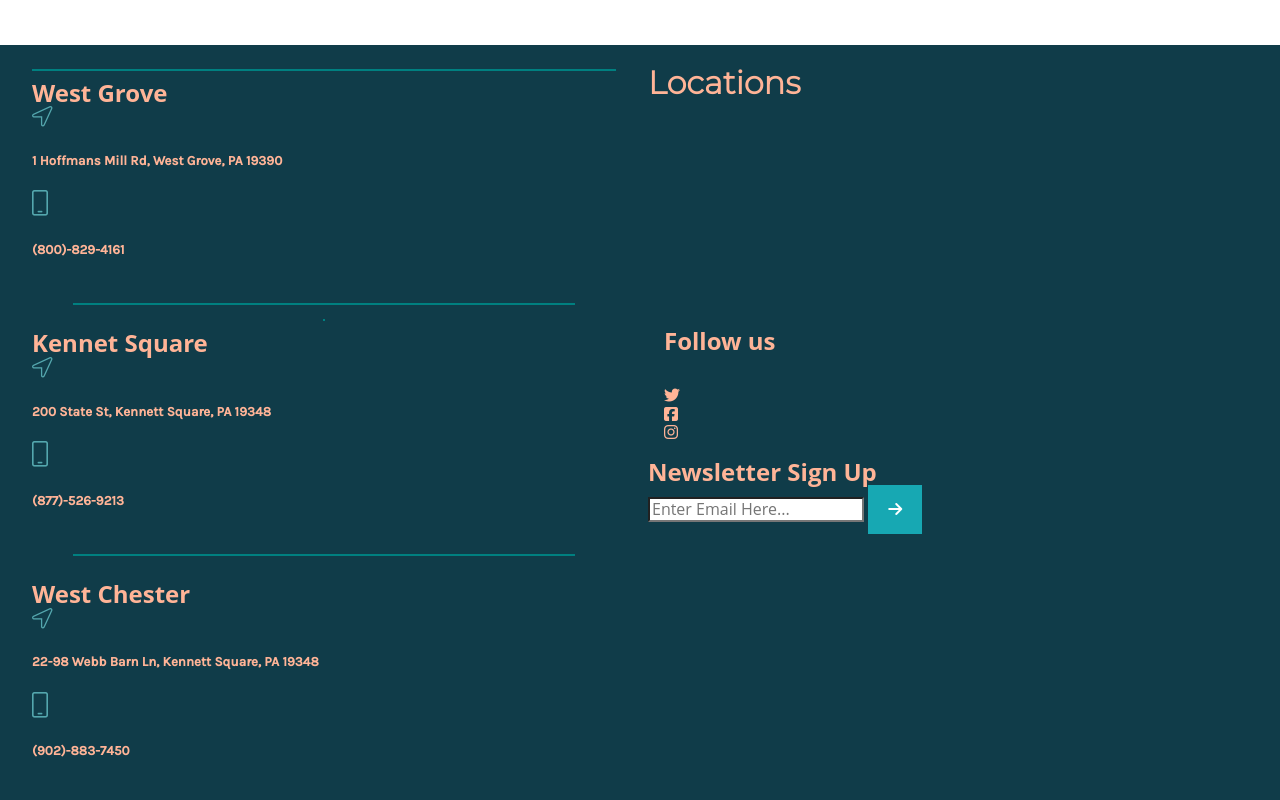
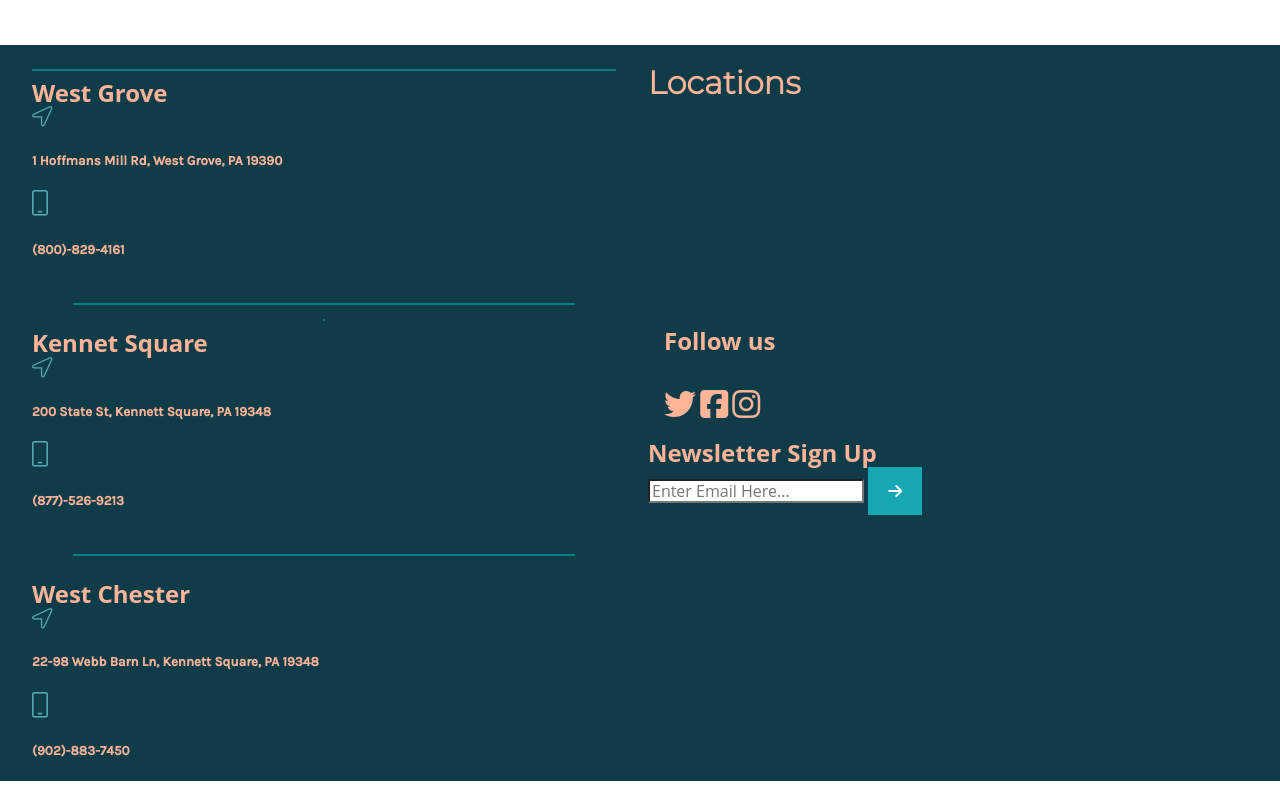
Before and after one commit to CeciFralick/HomeworkW3, a plain HTML site: page deploy/index.html in a window 1280 px wide. Shown: the part 3042-3842 px from the top of the page. Drawn offline with nearby package versions, Linux system fonts and the light colour scheme.

Commit message:
w6hwstart

```diff
--- a/dev/scss/layout/_footer.scss
+++ b/dev/scss/layout/_footer.scss
@@ -4,9 +4,12 @@
 footer {
 
     #smlogos {
-        display: inline-block;
-
-
+        ul {
+            li{
+                display: inline-block;
+                font-size: 32px;
+            }
+        }
     }
     background-color: #103c49;
 
```
Also changed, not shown: deploy/css/styles.css.
